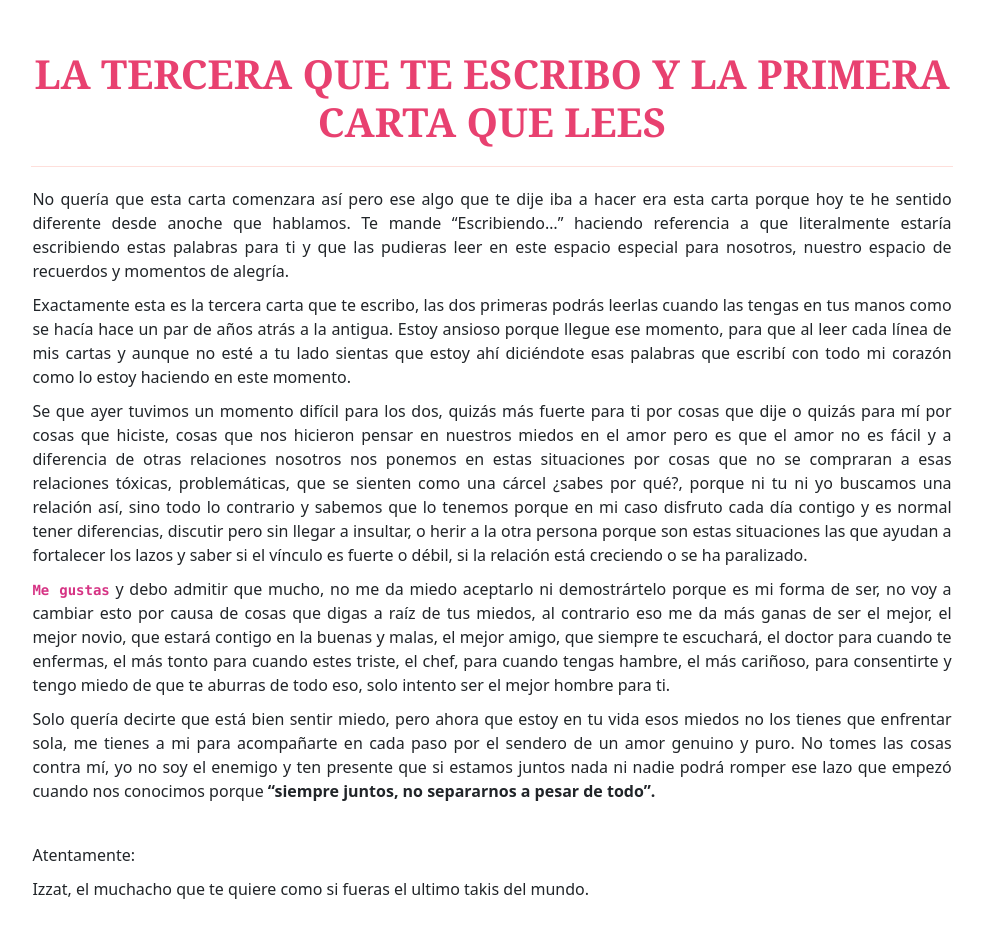
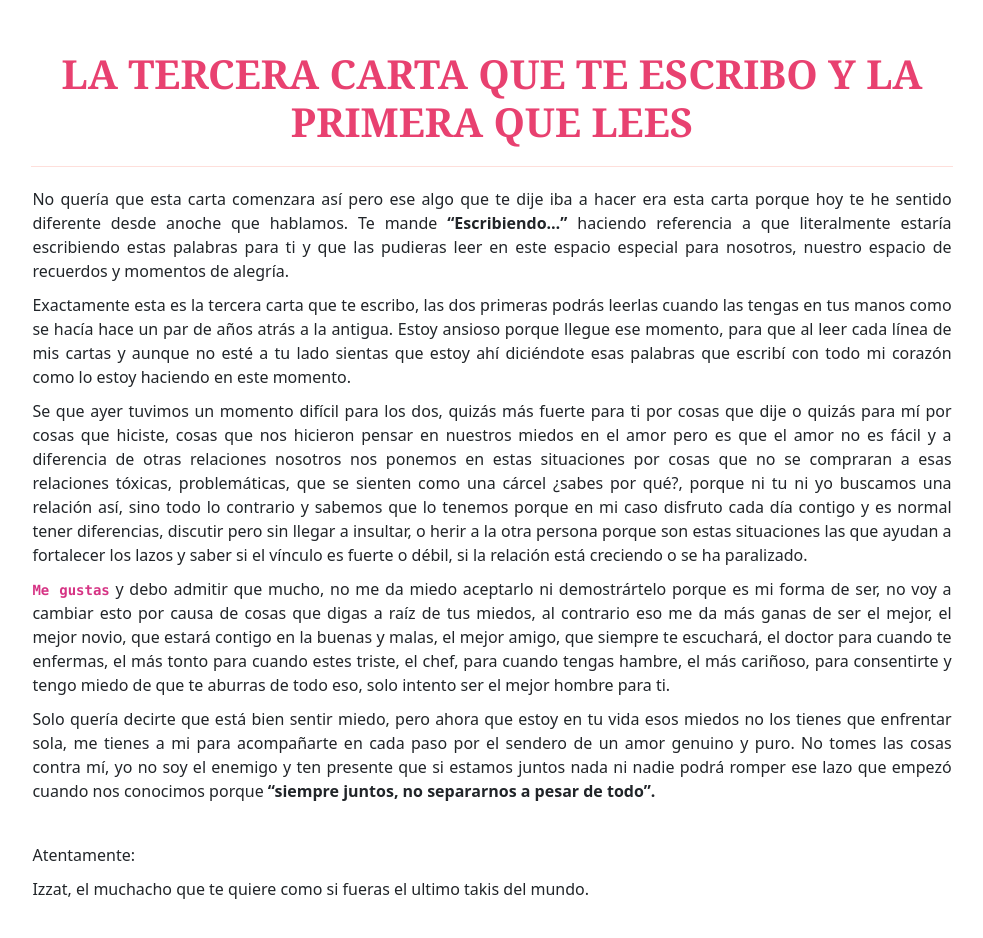
Before and after one commit to izzatt/4month, a plain HTML site: page carta.html in a window 1280 px wide. Shown: the whole page, without its empty margins (148-1131 px from the left). Drawn offline with nearby package versions, Linux system fonts and the light colour scheme.

Commit message:
Update carta.html

```diff
--- a/carta.html
+++ b/carta.html
@@ -13,13 +13,13 @@
     <div class="principal">
         <div class="carta">
           <div class="row">
-            <h1 class="title">LA TERCERA QUE TE ESCRIBO Y LA PRIMERA CARTA QUE LEES</h1>
+            <h1 class="title">LA TERCERA CARTA QUE TE ESCRIBO Y LA PRIMERA QUE LEES</h1>
           </div>
           <hr class="linea">
           <i class="fa-solid fa-envelope"></i>
           <div class="row">
             <p class="">
-              No quería que esta carta comenzara así pero ese algo que te dije iba a hacer era esta carta porque hoy te he sentido diferente desde anoche que hablamos. Te mande “Escribiendo…” haciendo referencia a que literalmente estaría escribiendo estas palabras para ti y que las pudieras leer en este espacio especial para nosotros, nuestro espacio de recuerdos y momentos de alegría.
+              No quería que esta carta comenzara así pero ese algo que te dije iba a hacer era esta carta porque hoy te he sentido diferente desde anoche que hablamos. Te mande <strong>“Escribiendo…”</strong> haciendo referencia a que literalmente estaría escribiendo estas palabras para ti y que las pudieras leer en este espacio especial para nosotros, nuestro espacio de recuerdos y momentos de alegría.
             </p>
             <p class="">
               Exactamente esta es la tercera carta que te escribo, las dos primeras podrás leerlas cuando las tengas en tus manos como se hacía hace un par de años atrás a la antigua. Estoy ansioso porque llegue ese momento, para que al leer cada línea de mis cartas y aunque no esté a tu lado sientas que estoy ahí diciéndote esas palabras que escribí con todo mi corazón como lo estoy haciendo en este momento.
```
